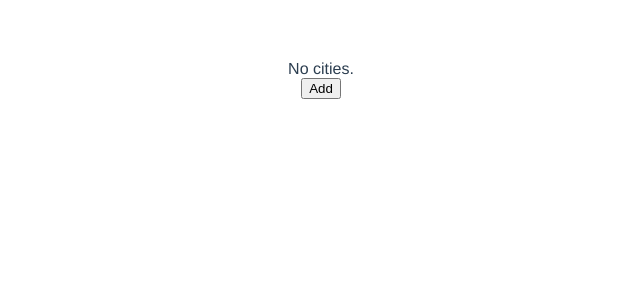
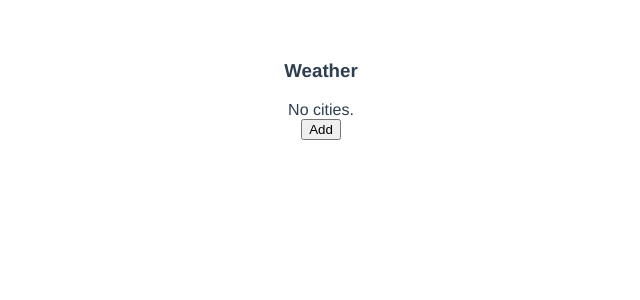
Before and after one commit to Matween/Weather, a Vue app: page / in a window 1280 px wide. Shown: the top 300 px of the page, without its empty margins (319-959 px from the left). Built offline with nearby package versions, Linux system fonts and the light colour scheme.

Commit message:
Added title to App template

```diff
--- a/src/App.vue
+++ b/src/App.vue
@@ -1,16 +1,19 @@
 <template>
-  <CityList />
+  <div>
+    <h3>Weather</h3>
+    <CityList />
+  </div>
 </template>
 
 <script>
-import CityList from './components/CityList.vue'
+import CityList from "./components/CityList.vue";
 
 export default {
-  name: 'App',
+  name: "App",
   components: {
-    CityList
+    CityList,
   },
-}
+};
 </script>
 
 <style>
```
